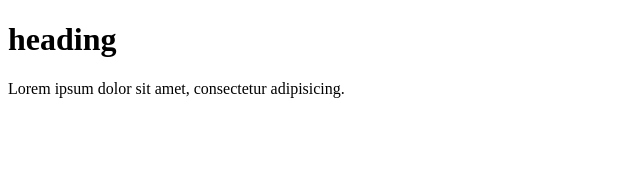
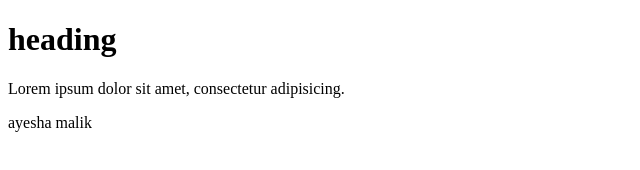
Before and after one commit to Ayesha095/hssi-assigments, a plain HTML site: page index.html in a window 1280 px wide. Shown: the whole page, without its empty margins (0-640 px from the left). Drawn offline with Linux system fonts and the light colour scheme.

Commit message:
ayesha malik

```diff
--- a/index.html
+++ b/index.html
@@ -7,6 +7,7 @@
 <body>
     <h1>heading</h1>
     <p>Lorem ipsum dolor sit amet, consectetur adipisicing.</p>
+    <p>ayesha malik</p>
 
 </body>
 </html>
```
